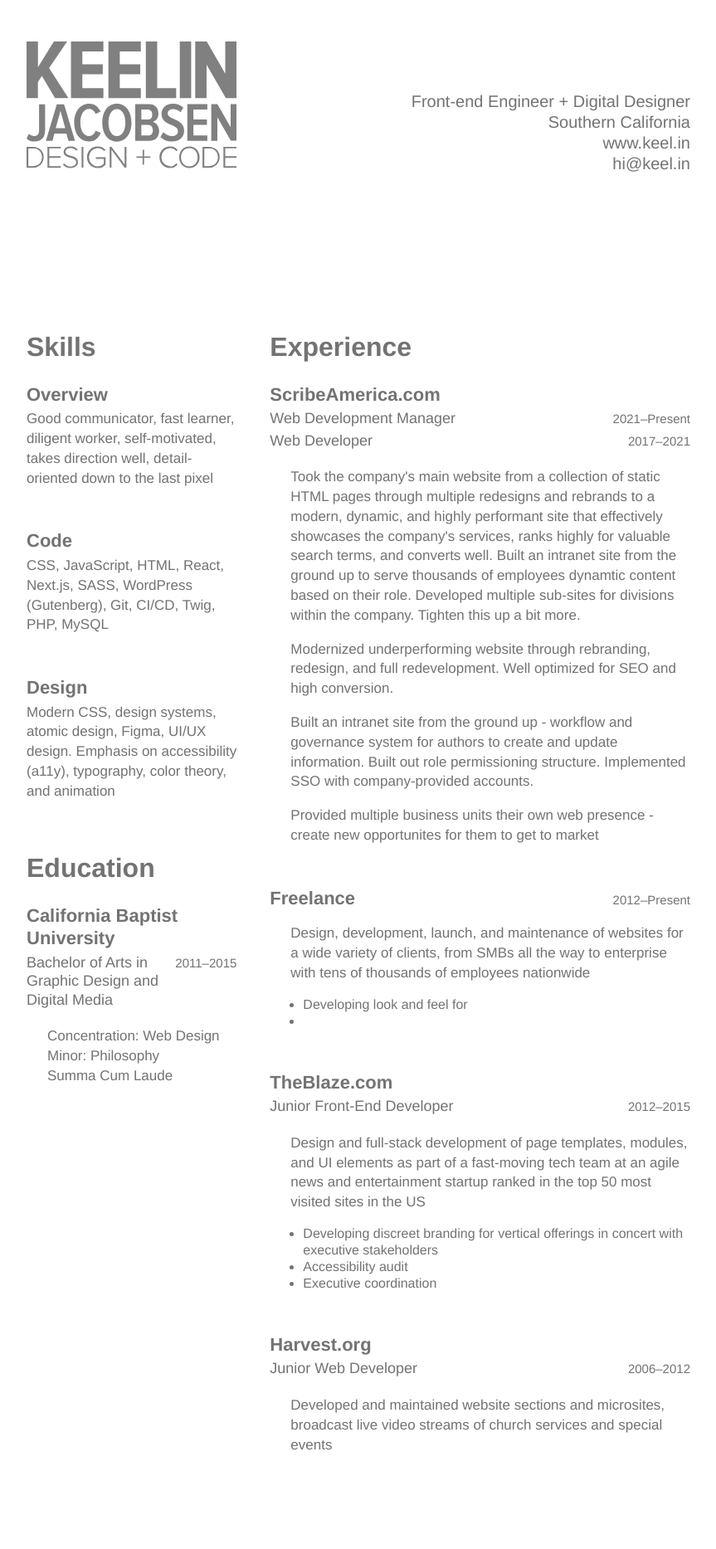
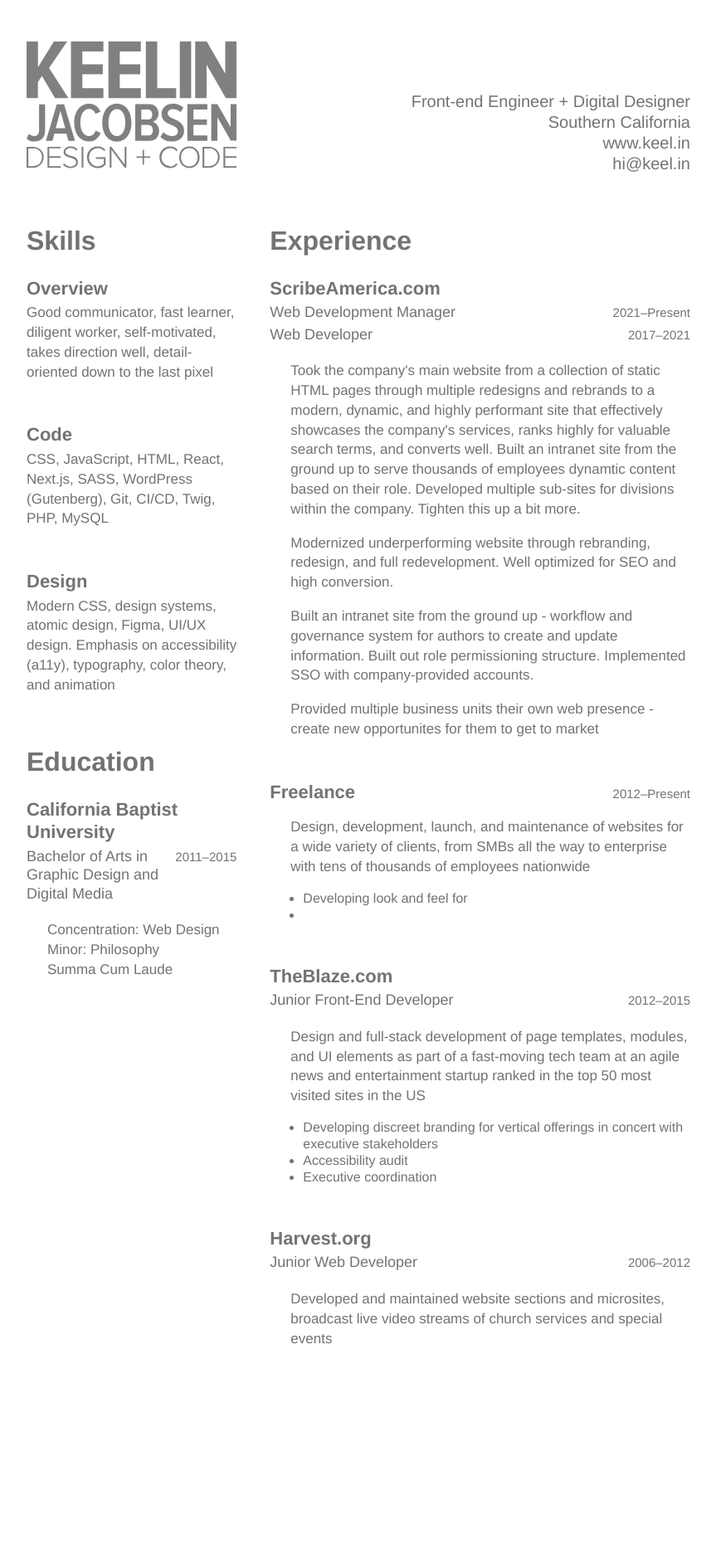
Before and after one commit to KeelinJ/keelinj.github.io, a Jekyll site: the page built from docs/resume.html, in a window 1280 px wide. Shown: the whole page at 83% size, without its empty margins (208-1071 px from the left). Built offline with Jekyll 4.4.1, drawn with Linux system fonts in a browser that asks for light colours; after the commit the page ends 1739 px from its top, so only the background shows below that.

Commit message:
remove crap

```diff
--- a/docs/css/resume.scss
+++ b/docs/css/resume.scss
@@ -56,7 +56,6 @@ header,
 main {
   display: grid;
   grid-template-columns: 1fr 2fr;
-  grid-template-rows: auto auto 1fr;
   grid-template-areas:
     "logo contact"
     "side main"
```
